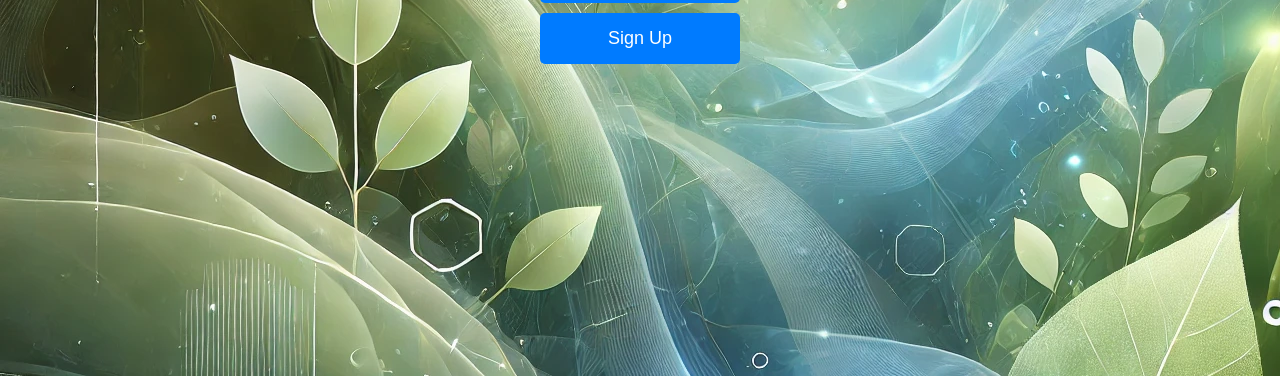
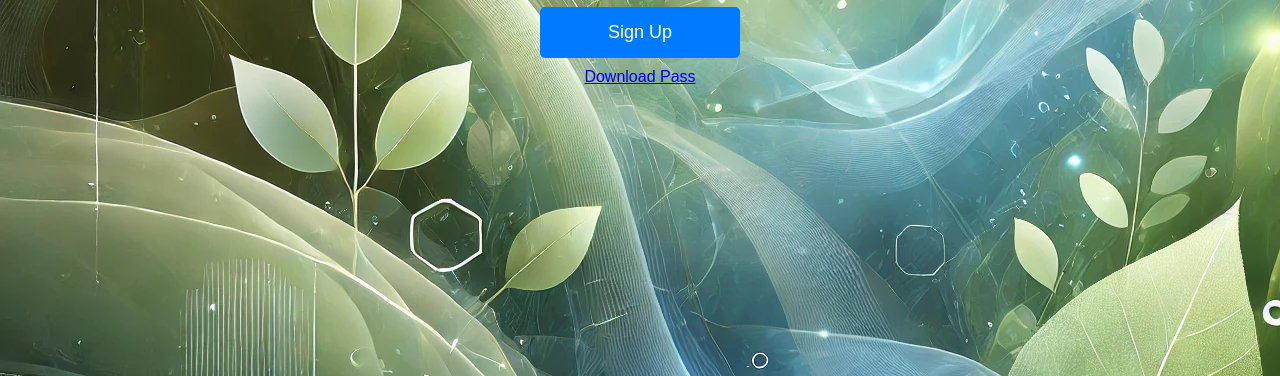
Before and after one commit to MichalBienias/MyPass, a website: page home/index.html in a window 1280 px wide. Shown: the part 424-800 px from the top of the page. Drawn offline with Linux system fonts and the light colour scheme.

Commit message:
Update index.html

```diff
--- a/home/index.html
+++ b/home/index.html
@@ -53,7 +53,7 @@
         <h1>Welcome to Weavely</h1>
         <button class="btn" onclick="location.href='../profile/login.html'">Login</button>
         <button class="btn" onclick="location.href='../profile/signup.html'">Sign Up</button>
-        <p href="./pass.pkpass"></p>
+        <a href="./pass.pkpass" download="WeavelyPass.pkpass">Download Pass</a>
     </div>
 </body>
 </html>
```
